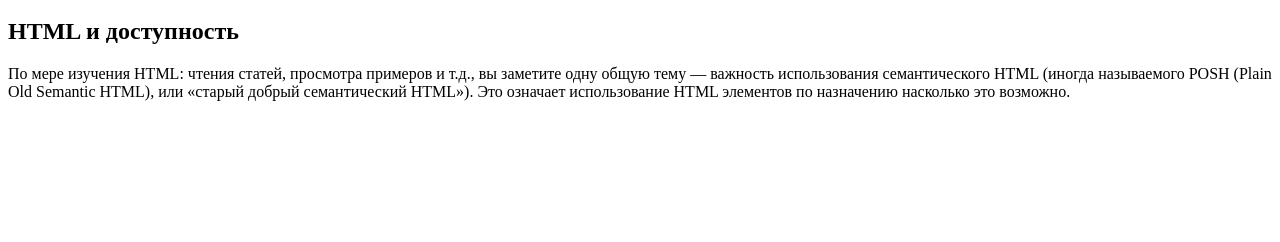
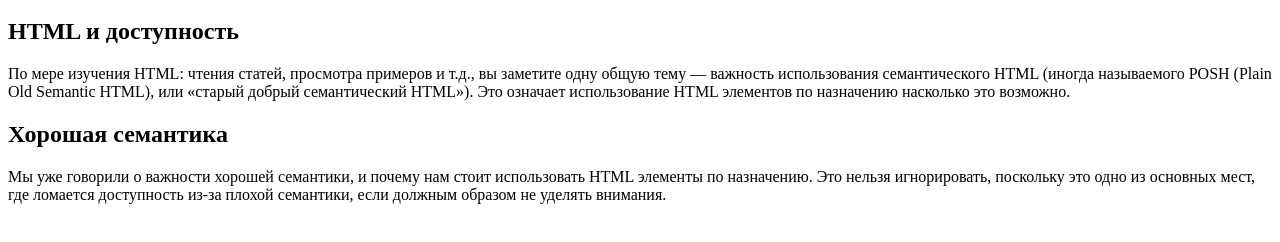
Before and after one commit to jorjodell/lesson19, a plain HTML site: page index.html in a window 1280 px wide. Shown: the part 136-378 px from the top of the page. Drawn offline with Linux system fonts and the light colour scheme.

Commit message:
добавить раздел 2

```diff
--- a/index.html
+++ b/index.html
@@ -21,6 +21,10 @@
       <h2>HTML и доступность</h2>
       <p>По мере изучения HTML: чтения статей, просмотра примеров и т.д., вы заметите одну общую тему — важность использования семантического HTML (иногда называемого POSH (Plain Old Semantic HTML), или «старый добрый семантический HTML»). Это означает использование HTML элементов по назначению насколько это возможно.</p>
     </section>
+    <section>
+      <h2>Хорошая семантика</h2>
+      <p>Мы уже говорили о важности хорошей семантики, и почему нам стоит использовать HTML элементы по назначению. Это нельзя игнорировать, поскольку это одно из основных мест, где ломается доступность из-за плохой семантики, если должным образом не уделять внимания.</p>
+    </section>
   </main>
 </body>
 </html>
```
